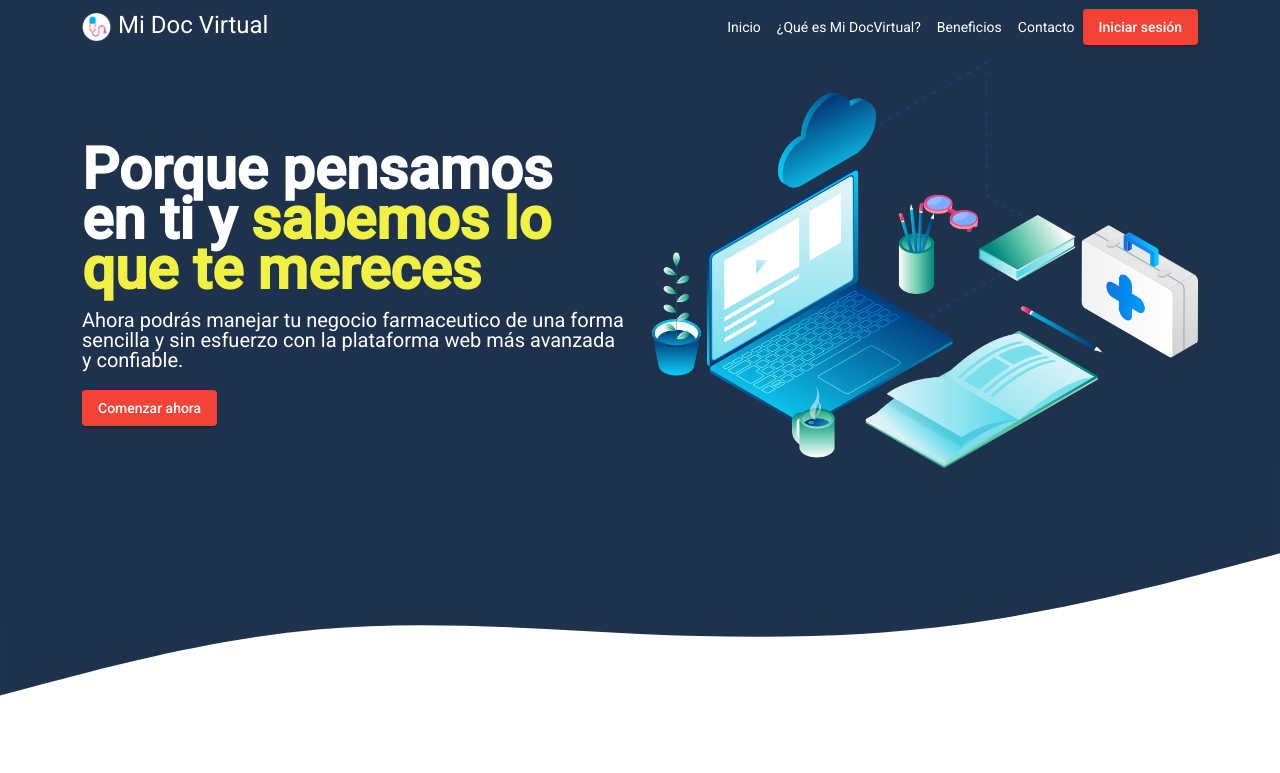
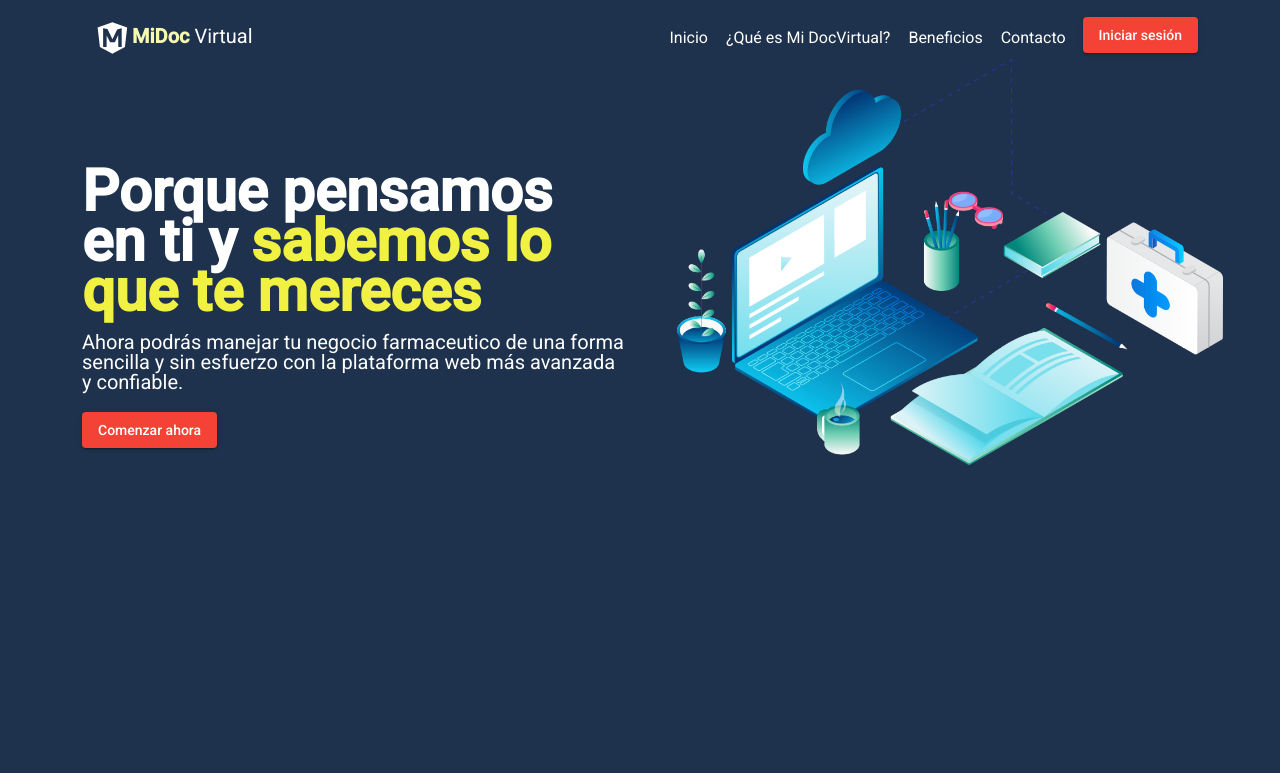
Before and after one commit to 1234566778899/midoc-final-2022-G2, an Angular app: page /landing in a window 1280 px wide. Shown: the top 773 px of the page. Built offline with nearby package versions, Linux system fonts and the light colour scheme.

Commit message:
animaciones

```diff
--- a/src/app/components/landing/landing.component.css
+++ b/src/app/components/landing/landing.component.css
@@ -1,26 +1,35 @@
 @import url('https://fonts.googleapis.com/css2?family=Poppins:wght@100;200;300;400&display=swap');
-.font{
+
+.font {
     font-family: 'Roboto Condensed', sans-serif;
 }
-.bg-azul{
+
+.bg-azul {
     background-color: #1E324D;
 }
-.bg-rosa{
+
+
+
+.bg-rosa {
     background-color: #DA0063;
 }
-.text-rosa{
+
+.text-rosa {
     color: #f1f144;
 }
-.navbar{
+
+.navbar {
     font-size: 18px;
 }
 
-.title{
+.title {
     font-size: 58px;
 }
-.h-sm{
+
+.h-sm {
     height: 160px;
 }
+
 #wave:before {
     content: "";
     display: block;
@@ -32,6 +41,7 @@
     right: -5px;
     top: 40px;
 }
+
 #wave:after {
     content: "";
     display: block;
@@ -48,13 +58,16 @@
     .img-main {
         display: none;
     }
-    .title{
+
+    .title {
         text-align: center;
     }
-    .parrafo{
+
+    .parrafo {
         text-align: center;
     }
-    .cont-btn{
+
+    .cont-btn {
         display: flex;
         justify-content: center;
     }
@@ -62,19 +75,36 @@
 }
 
 
-.d-none{
+.d-none {
     text-decoration: none;
 }
 
-.bg-negro{
+.bg-negro {
     background-color: rgb(31, 30, 30);
 }
 
 
-.inter-50{
+.inter-50 {
     line-height: 50px;
 }
 
-.inter-30{
+.inter-30 {
     line-height: 30px;
 }
+
+.img-main {
+    animation-name: mover;
+    animation-duration: 4s;
+    animation-iteration-count: infinite;
+    animation-direction: alternate-reverse;
+}
+
+@keyframes mover {
+    0% {
+        transform: translate(-25px, 25px);
+    }
+
+    100% {
+        transform: translate(25px, -25px);
+    }
+}
--- a/src/app/components/landing/landing.component.html
+++ b/src/app/components/landing/landing.component.html
@@ -22,12 +22,12 @@
                     </div>
                     <div class="col-md-6">
                         <img src="../../../assets/img_landing/laptop.png" alt="img-laptop"
-                            class="img-fluid mt-2 img-main">
+                            class="img-fluid mt-2 img-main img-main">
                     </div>
                 </div>
             </div>
         </div>
-        <svg xmlns="http://www.w3.org/2000/svg" viewBox="0 0 1440 320" class="ola">
+        <svg xmlns="http://www.w3.org/2000/svg" viewBox="0 0 1440 320" class="ola bg-azul">
             <path fill="#1E324D" fill-opacity="1"
                 d="M0,256L60,240C120,224,240,192,360,181.3C480,171,600,181,720,186.7C840,192,960,192,1080,176C1200,160,1320,128,1380,112L1440,96L1440,0L1380,0C1320,0,1200,0,1080,0C960,0,840,0,720,0C600,0,480,0,360,0C240,0,120,0,60,0L0,0Z">
             </path>
--- a/src/app/components/nav-landing/nav-landing.component.css
+++ b/src/app/components/nav-landing/nav-landing.component.css
@@ -4,3 +4,29 @@
 .bg-rosa{
     background-color: #DA0063;
 }
+
+.nav-link:hover{
+    background-color: #233d5e;
+}
+
+.title{
+    animation-name: cambiar;
+    animation-duration: 3s;
+    animation-iteration-count: infinite;
+    animation-direction: normal;
+    font-weight: bolder;
+}
+
+@keyframes cambiar{
+    0%{
+        color: #fcfcfc;
+    }
+    50%{
+       color:  #f1f144;
+
+    }
+    100%{
+        color: #fcfdff;
+
+    }
+}
--- a/src/app/components/nav-landing/nav-landing.component.html
+++ b/src/app/components/nav-landing/nav-landing.component.html
@@ -1,7 +1,7 @@
 <nav class="navbar navbar-expand-lg bg-azul navbar-dark">
     <div class="container">
-        <a class="navbar-brand fs-4" href="#inicio"><img src="../../../assets/img_landing/icon-web.png" alt="logo"
-                width="30px"> Mi Doc Virtual</a>
+        <a class="navbar-brand" href="#inicio"><img src="../../../assets/logo2.svg" alt="logo"
+                width="50px"> <span class="title">MiDoc</span> Virtual</a>
         <button class="navbar-toggler" type="button" data-bs-toggle="collapse"
             data-bs-target="#navbarSupportedContent" aria-controls="navbarSupportedContent" aria-expanded="false"
             aria-label="Toggle navigation">
@@ -10,18 +10,18 @@
         <div class="collapse navbar-collapse" id="navbarSupportedContent">
             <ul class="navbar-nav ms-auto mb-2 mb-lg-0">
                 <li class="nav-item">
-                    <a class="nav-link active" href="#inicio">Inicio</a>
+                    <a class="nav-link active btn" href="#inicio">Inicio</a>
                 </li>
                 <li class="nav-item">
-                    <a class="nav-link active" href="#about">¿Qué es Mi DocVirtual?</a>
+                    <a class="nav-link active btn" href="#about">¿Qué es Mi DocVirtual?</a>
                 </li>
                 <li class="nav-item">
-                    <a class="nav-link active" href="#beneficios">Beneficios</a>
+                    <a class="nav-link active btn" href="#beneficios">Beneficios</a>
                 </li>
                 <li class="nav-item">
-                    <a class="nav-link active" href="#contacto">Contacto</a>
+                    <a class="nav-link active btn" href="#contacto">Contacto</a>
                 </li>
-                <li class="nav-item">
+                <li class="nav-item ms-2">
                     <button mat-raised-button color="warn" routerLink="/login">Iniciar sesión</button>
                 </li>
             </ul>
```
Lines whose indentation alone changed are shown as unchanged.
